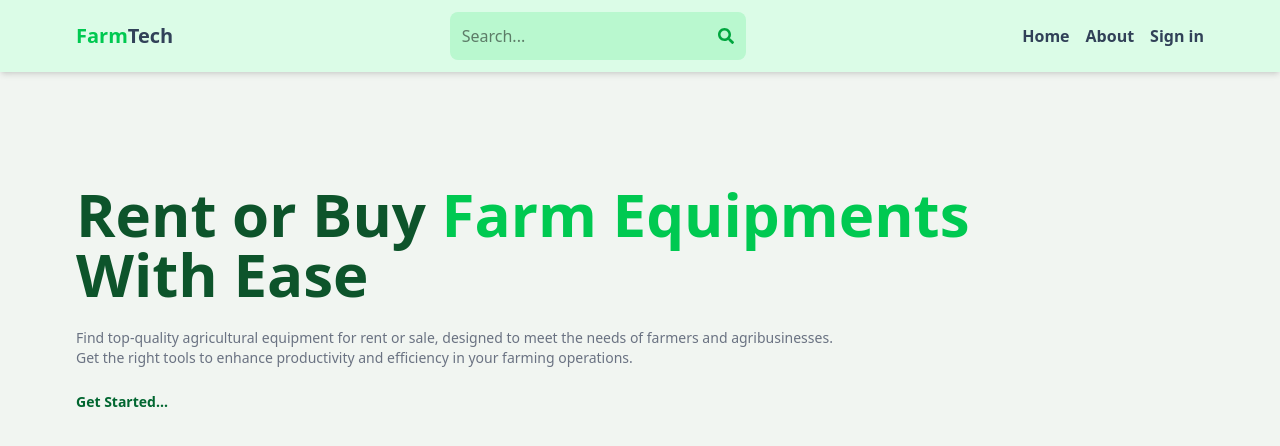
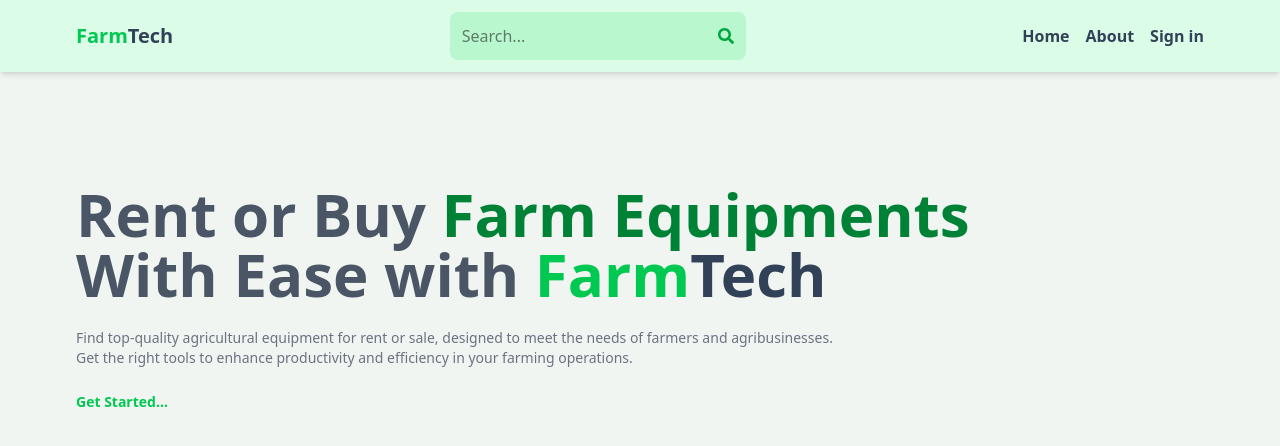
Before and after one commit to ujjwal0503/mern-rental, a React (Vite) app in the folder client/: page / in a window 1280 px wide. Shown: the top 446 px of the page. Built offline with nearby package versions, Linux system fonts and the light colour scheme; no server answers.

Commit message:
designing not imp

```diff
--- a/client/index.html
+++ b/client/index.html
@@ -2,7 +2,6 @@
 <html lang="en">
   <head>
     <meta charset="UTF-8" />
-    <link rel="" type="" href="" />
     <meta name="viewport" content="width=device-width, initial-scale=1.0" />
     <title>FarmTech</title>
   </head>
--- a/client/src/pages/About.jsx
+++ b/client/src/pages/About.jsx
@@ -4,7 +4,8 @@ export default function About() {
   return (
     <div className="py-20 px-4 max-w-6xl mx-auto text-center">
       <h1 className="text-4xl font-extrabold mb-6 text-slate-800">
-        About <span className="text-green-500">FarmTech</span>
+        About <span className='text-green-500'>Farm</span>
+              <span className='text-slate-700'>Tech</span>
       </h1>
       <p className="text-lg text-slate-700 max-w-3xl mx-auto mb-8">
         Your trusted platform for renting and purchasing high-quality agricultural equipment.
--- a/client/src/pages/Home.jsx
+++ b/client/src/pages/Home.jsx
@@ -53,9 +53,10 @@ export default function Home() {
     <div>
       {/* Top Section */}
       <div className='flex flex-col gap-6 p-28 px-3 max-w-6xl mx-auto'>
-        <h1 className='text-green-900 font-bold text-3xl lg:text-6xl'>
-          Rent or Buy <span className='text-green-500'>Farm Equipments</span>
-          <br /> With Ease
+        <h1 className='text-gray-600 font-bold text-3xl lg:text-6xl'>
+          Rent or Buy <span className='text-green-700'>Farm Equipments</span>
+          <br /> With Ease with <span className='text-green-500'>Farm</span>
+          <span className='text-slate-700'>Tech</span>
         </h1>
         <div className='text-gray-500 text-xs sm:text-sm'>
         Find top-quality agricultural equipment for rent or sale, designed to meet the needs of farmers and agribusinesses.
@@ -64,7 +65,7 @@ export default function Home() {
         </div>
         <Link
           to={'/search'}
-          className='text-xs sm:text-sm text-green-800 font-bold hover:underline'
+          className='text-xs sm:text-sm text-green-500 font-bold hover:underline'
         >
           Get Started...
         </Link>
```
